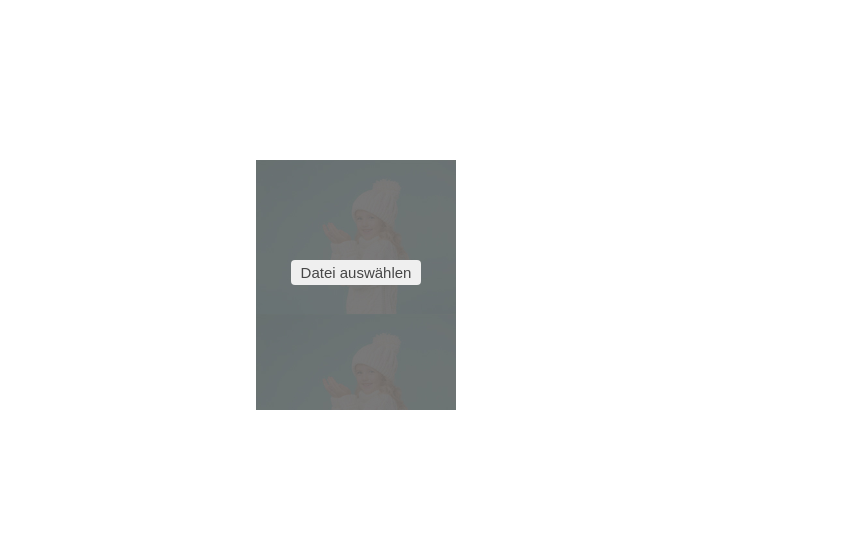
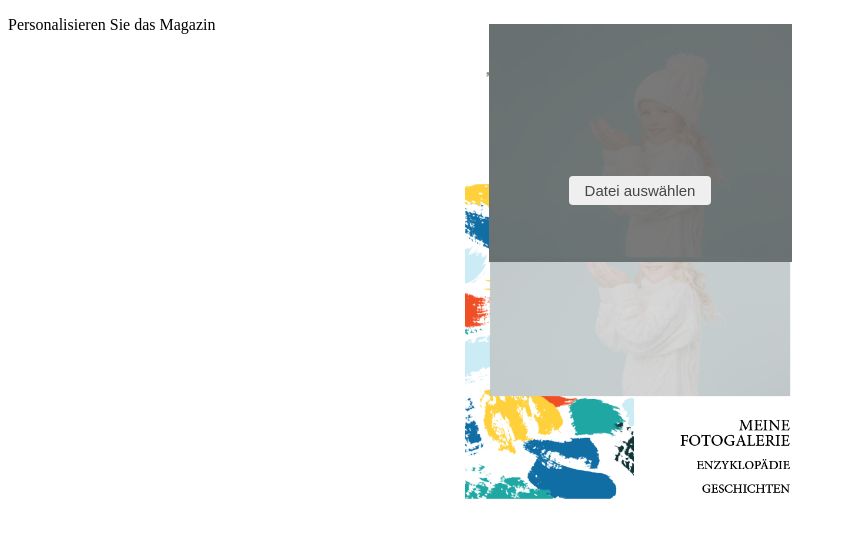
Before and after one commit to Ilia898/Angular-SASS-project-page-banners, an Angular app in the folder pagesandparts/: page /post in a window 1280 px wide. Shown: the top 538 px of the page, without its empty margins (0-846 px from the left). Built offline with nearby package versions, Linux system fonts and the light colour scheme.

Commit message:
17.03.23-3

```diff
--- /dev/null
+++ b/pagesandparts/src/app/Json/editor.json
@@ -0,0 +1,21 @@
+{
+  "pagesBlock": [
+    {
+      "id": "1",
+      "imgUrl": "../../assets/editor-image/journal-page-image/page-.png",
+      "cropper":[
+        {"width": 303, "height": 238, "top": 0, "left": 0},
+        {"width": 144, "height": 128, "top": 0, "left": 0}
+      ]
+    },
+
+    {
+      "id": "9",
+      "imgUrl": "../../assets/editor-image/journal-page-image/page-9.png",
+      "cropper":[
+        {"width": 302, "height": 252, "top": 0, "left": 0},
+        {"width": 144, "height": 128, "top": 0, "left": 0}
+      ]
+    }
+  ]
+}
--- a/pagesandparts/src/app/pages/editor/cropper/cropper.component.html
+++ b/pagesandparts/src/app/pages/editor/cropper/cropper.component.html
@@ -46,7 +46,10 @@
   </div>
 </div>
 
-<div #box class="cropped-image-block">
+<div #box class="cropped-image-block"
+[style.margin-top.%]="posTop"
+[style.margin-left.%]="posLeft">
+
   <div class="cropped-image"
   [ngStyle]="{backgroundImage:'url(../../../assets/cropper/little-girl-winter-knitted-hat-sweater.jpg)'}"
   [style.width.px]="width"
--- a/pagesandparts/src/app/pages/editor/cropper/cropper.component.scss
+++ b/pagesandparts/src/app/pages/editor/cropper/cropper.component.scss
@@ -3,6 +3,7 @@
 .main-container{
   display: flex;
   position: absolute;
+  top: 0;
   width: 100%;
   height: 100%;
   background: rgba(0, 0, 0, 0.06);
@@ -98,9 +99,6 @@
 
 .cropped-image-block{
   display: flex;
-  position: absolute;
-  left: 20%;
-  top: 20%;
   z-index: 1;
 
   .cropped-image{
--- a/pagesandparts/src/app/pages/editor/cropper/cropper.component.ts
+++ b/pagesandparts/src/app/pages/editor/cropper/cropper.component.ts
@@ -7,7 +7,7 @@ const enum Status {
 }
 
 @Component({
-  selector: 'app-test',
+  selector: 'app-cropper',
   templateUrl: './cropper.component.html',
   styleUrls: ['./cropper.component.scss']
 })
@@ -27,6 +27,8 @@ export class TestComponent implements OnInit, AfterViewInit {
   @Input('left') public left!: number;
   @Input('top') public top!: number;
   @Input('right') public right!: number;
+  @Input('posTop') public posTop!: number;
+  @Input('posLeft') public posLeft!: number;
   @ViewChild("box") public box!: ElementRef;
   private boxPosition!: { left: number, top: number };
   private containerPos!: { left: number, top: number, right: number, bottom: number };
--- a/pagesandparts/src/app/pages/editor/editor.component.html
+++ b/pagesandparts/src/app/pages/editor/editor.component.html
@@ -1,3 +1,26 @@
-<div class="box-container">
+<!-- <div class="box-container">
   <app-test  [width]="200" [height]="250" [left]="0" [top]="0" [right]="0"></app-test>
+</div> -->
+
+<div class="main-container">
+  <div class="header">
+    <p>Personalisieren <span>Sie das Magazin</span></p>
+  </div>
+  <div class="pages">
+    <div class="pages-block">
+      <div class="page">
+        <img class="cropper-img" src="../../assets/editor-image/journal-page-image/page-.png" alt="">
+        <app-cropper
+        class="cropper"
+        [width]="303"
+        [height]="238"
+        [left]="0"
+        [top]="0"
+        [posTop]="-150"
+        [posLeft]="0"
+        ></app-cropper>
+      </div>
+    </div>
+    <div class="n-block"></div>
+  </div>
 </div>
--- a/pagesandparts/src/app/pages/editor/editor.component.scss
+++ b/pagesandparts/src/app/pages/editor/editor.component.scss
@@ -0,0 +1,11 @@
+.page{
+  width: max-content;
+  height: max-content;
+  margin:auto;
+  background: red;
+
+  img{
+    height: auto;
+    max-width: 350px;
+  }
+}
--- a/pagesandparts/src/app/pages/editor/editor.component.ts
+++ b/pagesandparts/src/app/pages/editor/editor.component.ts
@@ -1,4 +1,5 @@
 import { Component, OnInit } from '@angular/core';
+import pagesBlock from '../../Json/editor.json';
 
 @Component({
   selector: 'app-editor',
@@ -7,6 +8,8 @@ import { Component, OnInit } from '@angular/core';
 })
 export class EditorComponent implements OnInit {
 
+  pagesBlock = pagesBlock.pagesBlock;
+
   constructor() { }
 
   ngOnInit() {
```
